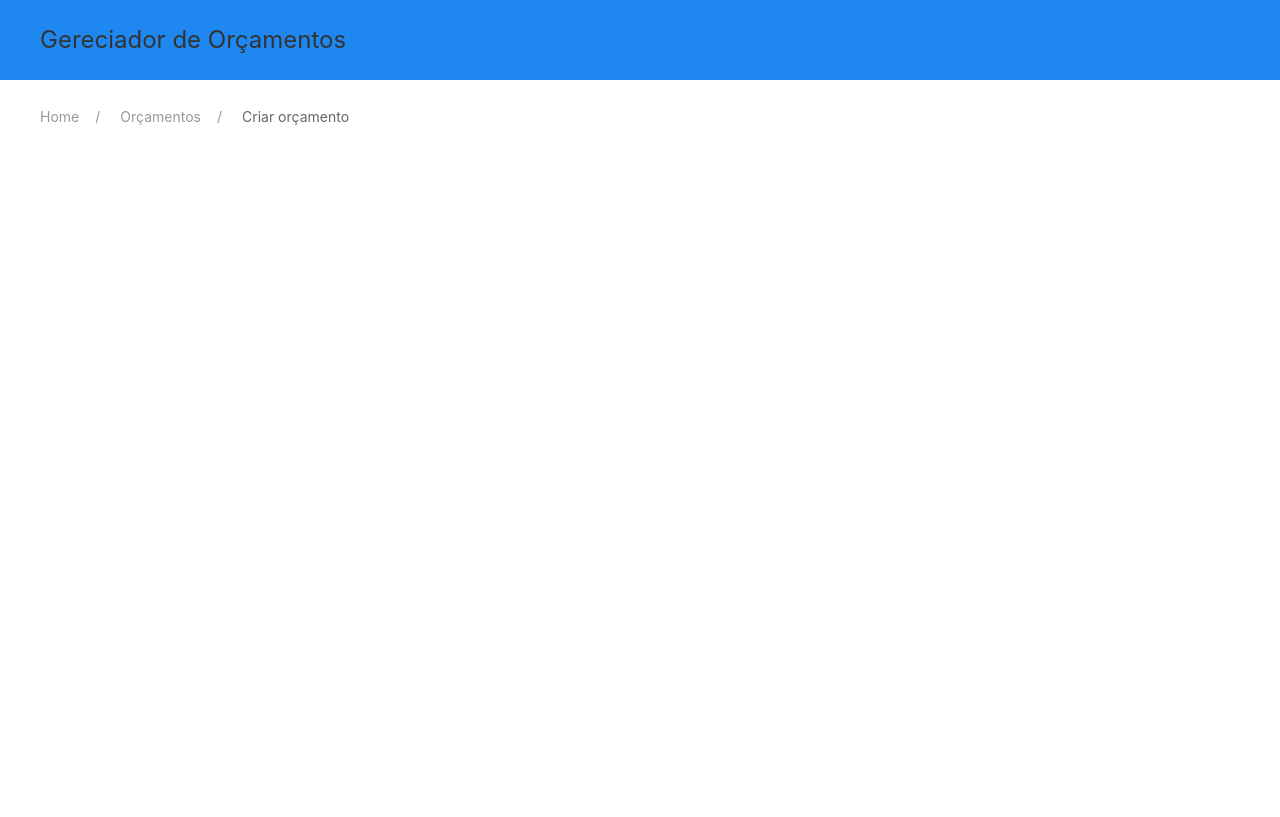
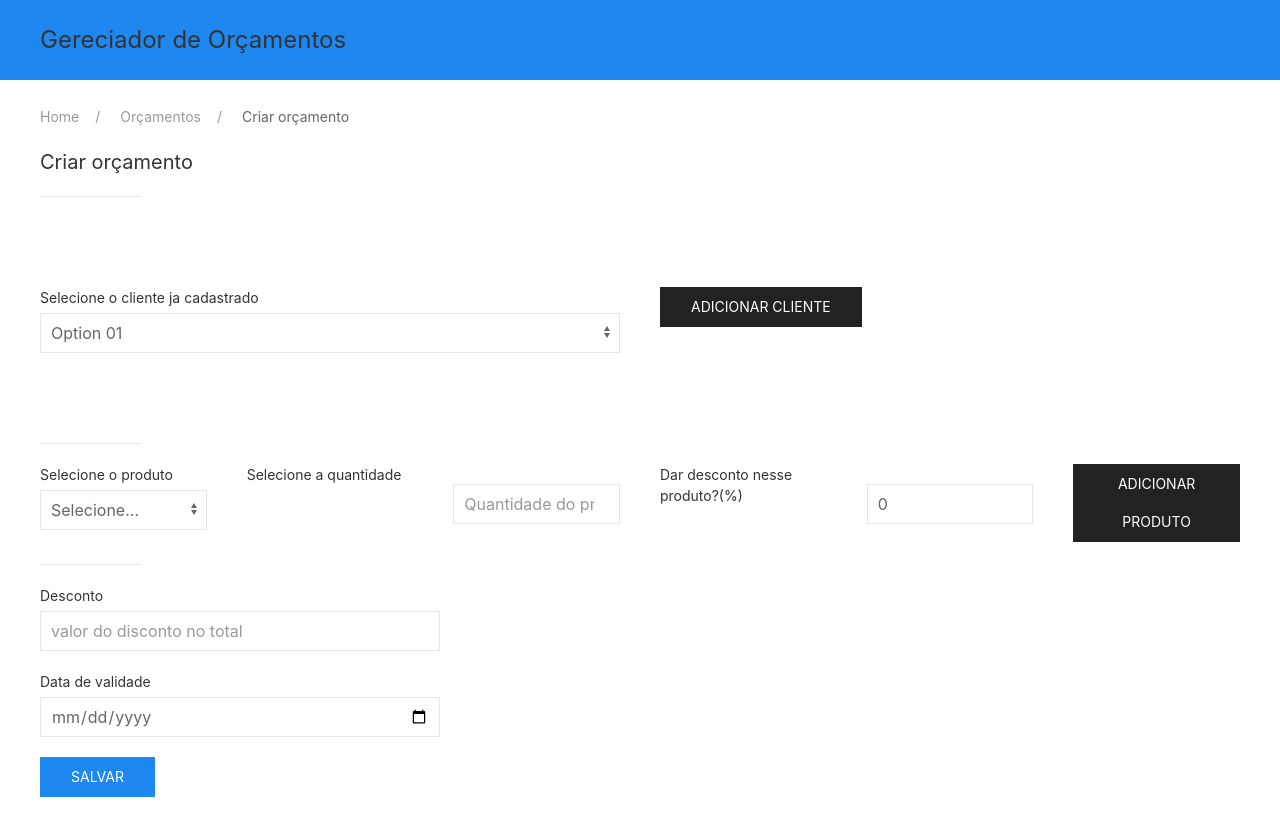
Before and after one commit to Stevanini/react-orcamento, a React (Create React App) app in the folder Frontend/: page /react-orcamento/budgets/create in a window 1280 px wide. Built offline with nearby package versions, Linux system fonts and the light colour scheme.

Commit message:
Criando a parte inicial do cliente e a listagem da tabela e a mecanica de adicionar produtos no orçamento

```diff
--- a/Frontend/src/contexts/BudgetsContext/BudgetsContext.tsx
+++ b/Frontend/src/contexts/BudgetsContext/BudgetsContext.tsx
@@ -2,25 +2,37 @@ import React, { createContext, useEffect, useState } from 'react'
 import { Guid } from 'guid-ts';
 
 import { BudgetContextType } from './BudgetContextType';
-import { Budget, BudgetDTO, Client } from '../../models';
+import { Budget, BudgetDTO, Client, ClientDTO } from '../../models';
 import { getBudgets, saveBudgets } from '../../services/BudgetsService';
+import { getClients } from '../../services/ClientService';
 
 export const BudgetsContext = createContext<BudgetContextType>({
 	budgets: [],
 	addBudget: () => null,
 	removeBudget: () => null,
-	editBudget: () => null
+	editBudget: () => null,
+
+	clients: [],
+	addClient: () => null,
+	removeClient: () => null,
+	editClient: () => null,
 });
 
 
 const BudgetsProvider = (props: any) => {
 
 	const [budgets, setBudgets] = useState<Budget[]>(getBudgets);
+	const [clients, setClients] = useState<Client[]>(getClients);
+
+	useEffect(() => {
+		setClients(clients);
+	}, [clients])
 
 	useEffect(() => {
 		saveBudgets(budgets);
 	}, [budgets])
 
+	//#region Budget
 	const addBudget = (dto: BudgetDTO) => {
 		const budget: Budget = new Budget(
 			Guid.newGuid().toString(),
@@ -59,12 +71,53 @@ const BudgetsProvider = (props: any) => {
 		}
 
 	}
+	//#endregion
+
+	//#region Clients
+	const addClient = (dto: ClientDTO) => {
+		const client: Client = new Client(
+			Guid.newGuid().toString(),
+			dto.name,
+			dto.address,
+			dto.city,
+			dto.email
+		);
+
+		setClients([...clients, client]);
+	}
+
+	const removeClient = (clientId: string) => {
+		const result = clients.filter(p => p.id !== clientId);
+		setClients(result);
+	}
+
+	const editClient = (clientId: string, dto: ClientDTO) => {
+
+		const idxClient = clients.findIndex(p => p.id === clientId);
+
+		if (idxClient !== -1) {
+
+			clients[idxClient].name = dto.name;
+			clients[idxClient].address = dto.address;
+			clients[idxClient].city = dto.city;
+			clients[idxClient].email = dto.email;
+
+			setClients([...clients]);
+		}
+
+	}
+	//#endregion
 
 	const data = {
 		budgets,
 		addBudget,
 		removeBudget,
-		editBudget
+		editBudget,
+
+		clients,
+		addClient,
+		removeClient,
+		editClient,
 	};
 
 	return (
--- /dev/null
+++ b/Frontend/src/models/DTOs/ClientDTO.ts
@@ -0,0 +1,8 @@
+export class ClientDTO {
+	constructor(
+		public name: string,
+		public address: string,
+		public city: string,
+		public email: string,
+	) { }
+}
--- a/Frontend/src/models/index.ts
+++ b/Frontend/src/models/index.ts
@@ -2,5 +2,7 @@ export { Product } from "./Product";
 export { ProductDTO } from "./DTOs/ProductDTO";
 export { Email } from "./Email";
 export { Client } from "./Client";
+export { ClientDTO } from "./DTOs/ClientDTO";
 export { Budget } from "./Budget";
 export { BudgetDTO } from "./DTOs/BudgetDTO";
+export { ProductBudget } from "./ProductBudget";
--- a/Frontend/src/pages/CreateBudget/index.tsx
+++ b/Frontend/src/pages/CreateBudget/index.tsx
@@ -1,6 +1,9 @@
-import React from "react";
+import React, { useContext, useRef, useState } from "react";
 import { Link, useParams } from "react-router-dom";
 import { Config } from "../../configs";
+import { ProductContextType, ProductsContext } from "../../contexts";
+
+import { ProductBudget } from "../../models";
 
 interface AddBudgetParams {
 	budgetId: string;
@@ -8,8 +11,59 @@ interface AddBudgetParams {
 
 const CreateBudget = () => {
 
+	const selectContainer = useRef<HTMLSelectElement>(null);
+
+
 	let { budgetId } = useParams<AddBudgetParams>();
-	console.log(budgetId);
+	console.log("budgetId", budgetId);
+
+	const { products } = useContext<ProductContextType>(ProductsContext);
+
+	const [productBudget, setProductBudget] = useState<ProductBudget>({} as ProductBudget);
+	const [productsBudget, setProductsBudget] = useState<ProductBudget[]>([])
+
+	const handleAddProductBudget = () => {
+
+		const quantity = Number(productBudget?.quantity) || 0;
+		const discount = Number(productBudget?.discount) || 0;
+
+		const productId = selectContainer?.current?.value || "";
+
+		if (!productId || quantity <= 0 || discount < 0) {
+			return;
+		}
+
+		const product = products.find(p => p.id === productId);
+		if (!product) {
+			return;
+		}
+
+		let temp = {
+			id: product.id,
+			title: product.title,
+			quantity: quantity,
+			discount: discount,
+		} as ProductBudget;
+
+		//update if exists
+		const idxProductOnTable = productsBudget.findIndex(p => p.id === productId);
+
+		if (idxProductOnTable !== -1) {
+			productsBudget[idxProductOnTable].quantity += quantity;
+			productsBudget[idxProductOnTable].discount += discount;
+			setProductsBudget([...productsBudget]);
+		} else {
+			setProductsBudget([...productsBudget, temp]);
+		}
+
+		setProductBudget({} as ProductBudget);
+
+	}
+
+	const handleRemoveProductBudget = (productBudgetId: string) => {
+		const result = productsBudget.filter(p => p.id !== productBudgetId);
+		setProductsBudget(result);
+	}
 
 	return (
 		<>
@@ -24,6 +78,138 @@ const CreateBudget = () => {
 					<span>{budgetId ? "Editar" : "Criar"} orçamento</span>
 				</li>
 			</ul>
+
+			<form onSubmit={() => { }} className="uk-form-stacked">
+				<h4>{budgetId ? "Editar" : "Criar"} orçamento</h4>
+
+				<hr className="uk-divider-small" />
+
+				<div className="uk-section">
+					<div className="uk-container uk-column-1-2">
+						<div>
+							<label className="uk-margin uk-form-label">Selecione o cliente ja cadastrado</label>
+							<select className="uk-select">
+								<option>Option 01</option>
+								<option>Option 02</option>
+							</select>
+						</div>
+						<Link to={`${Config.BASE_URL}/create/client`} className="uk-button uk-button-secondary">
+							Adicionar cliente
+						</Link>
+					</div>
+				</div>
+
+				<hr className="uk-divider-small" />
+
+				<div className="uk-column-1-6@s">
+
+					<div>
+						<label className="uk-margin uk-form-label">Selecione o produto</label>
+						<select className="uk-select uk-form-width-medium" ref={selectContainer}>
+							<option>Selecione...</option>
+							{products.map(product => <option key={product.id} value={product.id}>{product.title}</option>)}
+						</select>
+					</div>
+					<div>
+						<label className="uk-margin uk-form-label">Selecione a quantidade</label>
+						<input
+							type="number"
+							id="quantity"
+							placeholder="Quantidade do produto"
+							className="uk-input uk-form-width-medium uk-margin"
+							value={productBudget.quantity || ""}
+							onChange={e => {
+								setProductBudget(Object.assign({}, productBudget, { quantity: e.target.value }))
+							}}
+						/>
+					</div>
+					<div>
+						<label className="uk-margin uk-form-label">Dar desconto nesse produto?(%)</label>
+						<input
+							type="number"
+							id="discount"
+							placeholder="Disconto do produto"
+							className="uk-input uk-form-width-medium uk-margin"
+							value={productBudget.discount || 0}
+							onChange={e => {
+								setProductBudget(Object.assign({}, productBudget, { discount: e.target.value }))
+							}}
+						/>
+					</div>
+
+					<button
+						type="button"
+						className="uk-button uk-button-secondary"
+						onClick={handleAddProductBudget}
+					>
+						Adicionar produto
+					</button>
+				</div>
+
+				{productsBudget.length > 0 && (
+					<table className="uk-table uk-table-justify uk-table-divider">
+						<thead>
+							<tr>
+								<th className="uk-width-expand">Nome</th>
+								<th className="uk-width-small">Quantidade</th>
+								<th className="uk-width-small">Desconto por produto</th>
+								<th className="uk-width-small">Ação</th>
+							</tr>
+						</thead>
+						<tbody>
+							{
+								productsBudget?.map((product, index) => (
+									<tr key={index}>
+										<td>{product.title}</td>
+										<td>{product.quantity}</td>
+										<td>{product.discount}</td>
+										<td>
+											<button
+												className="uk-button uk-button-danger"
+												type="button"
+												onClick={() => handleRemoveProductBudget(product.id)}
+											>
+												remover
+											</button>
+										</td>
+									</tr>
+								))
+							}
+
+						</tbody>
+					</table>
+				)}
+
+
+				<hr className="uk-divider-small" />
+
+				<label className="uk-margin uk-form-label">Desconto</label>
+				<div className="uk-form-controls uk-width-1-3">
+					<input
+						type="number"
+						id="title"
+						placeholder="valor do disconto no total"
+						className="uk-input"
+					/>
+				</div>
+
+				<label className="uk-margin uk-form-label">Data de validade</label>
+				<div className="uk-form-controls uk-width-1-3">
+					<input
+						type="date"
+						id="title"
+						placeholder="Titulo do produto"
+						className="uk-input"
+
+					/>
+				</div>
+
+				<div className="uk-width-1-2 uk-margin">
+					<button type="submit" className="uk-button uk-button-primary">
+						{budgetId ? "Editar" : "Salvar"}
+					</button>
+				</div>
+			</form>
 		</>
 	)
 };
--- /dev/null
+++ b/Frontend/src/services/ClientService.ts
@@ -0,0 +1,29 @@
+import { Client } from '../models';
+
+const CLIENT_STORE = 'CLIENT_STORE';
+
+export const getClients = (): Client[] => {
+	const data = localStorage.getItem(CLIENT_STORE) || '';
+	try {
+		const temp = JSON.parse(data) as Client[];
+		let result: Client[] = [];
+		for (let b of temp) {
+			result.push(new Client(
+				b.id,
+				b.name,
+				b.address,
+				b.city,
+				b.email
+			));
+		}
+		return result;
+	} catch {
+		return [];
+	}
+}
+
+export const saveClients = (data: Client[]) => {
+	if (data?.length > 0) {
+		localStorage.setItem(CLIENT_STORE, JSON.stringify(data));
+	}
+}
```
Also changed, not shown: Frontend/src/contexts/BudgetsContext/BudgetContextType.ts (+6 -1 lines).
